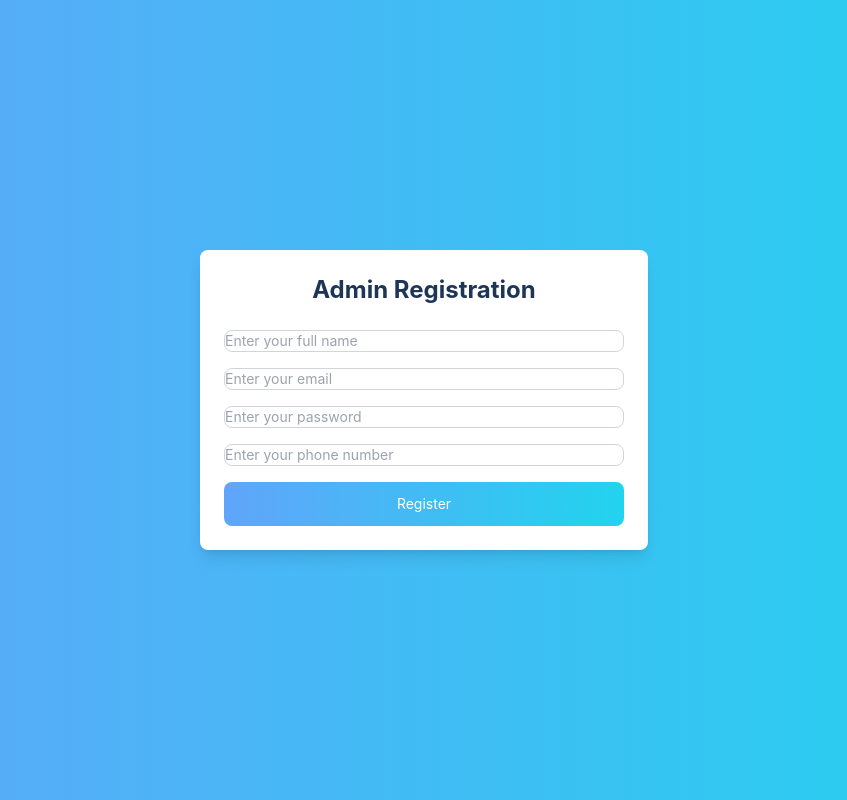
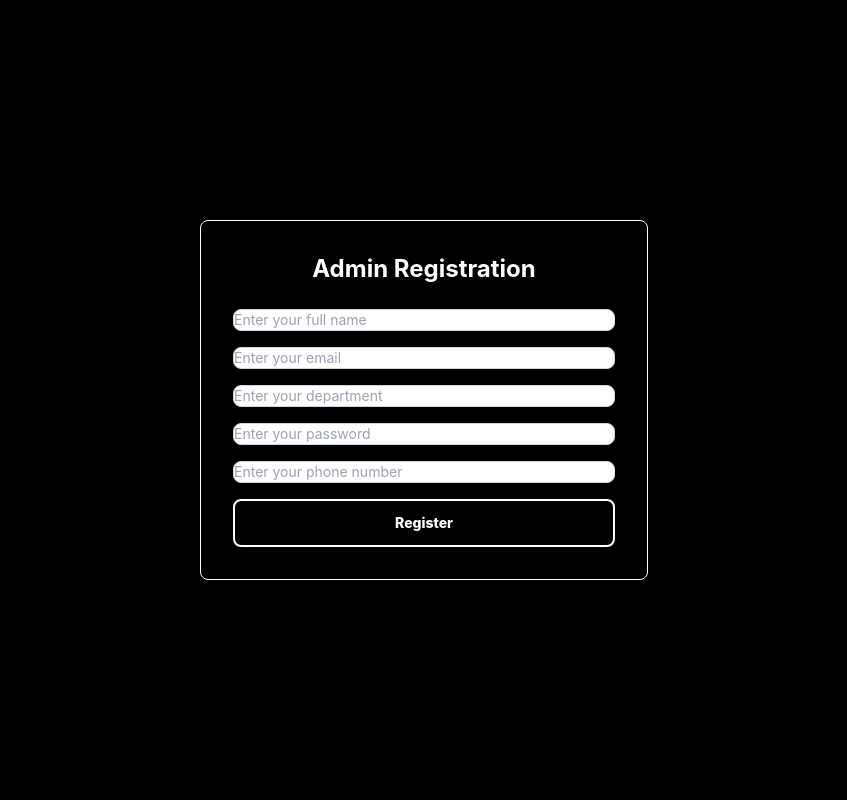
Before and after one commit to santhosh2k05/Book, a React (Vite) app in the folder frontend/: page /AdminRegister in a window 1280 px wide. Shown: the whole page, without its empty margins (216-1063 px from the left). Built offline with nearby package versions, Linux system fonts and the light colour scheme.

Commit message:
adddepinform

```diff
--- a/frontend/src/components/AdminRegister.jsx
+++ b/frontend/src/components/AdminRegister.jsx
@@ -27,9 +27,9 @@ const AdminRegister = () => {
   };
 
   return (
-    <div className="flex justify-center items-center h-screen bg-gradient-to-r from-blue-400 to-cyan-400">
-      <div className="w-full max-w-md p-6 bg-white rounded-lg shadow-lg">
-        <h2 className="text-2xl font-bold text-center mb-6">Admin Registration</h2>
+    <div className="flex justify-center items-center h-screen bg-gradient-to-r bg-black">
+      <div className="w-full max-w-md bg-black shadow-lg border border-white p-8 rounded-lg">
+        <h2 className="text-2xl font-bold text-center text-white mb-6">Admin Registration</h2>
         <form className="space-y-4" onSubmit={handleRegister}>
           <TextInput
             label="Full Name"
@@ -48,6 +48,15 @@ const AdminRegister = () => {
             onChange={handleChange}
             required
             placeholder="Enter your email"
+          />
+          <TextInput
+            label="Department"
+            name="AdminDep"
+            type="Department"
+            value={adminDetails.AdminEmail}
+            onChange={handleChange}
+            required
+            placeholder="Enter your department"
           />
           <TextInput
             label="AdminPassword"
@@ -69,8 +78,7 @@ const AdminRegister = () => {
           />
           <Button
             type="submit"
-            gradientDuoTone="cyanToBlue"
-            className="w-full py-3"
+            className="w-full text-lg px-8 py-3 font-extrabold text-white border-2 border-white hover:shadow-lg hover:shadow-white focus:outline-none focus:ring-2 focus:ring-white focus:ring-opacity-50 transform hover:scale-105 transition-transform duration-300"
           >
             Register
           </Button>
--- a/frontend/src/components/Register.jsx
+++ b/frontend/src/components/Register.jsx
@@ -137,7 +137,6 @@ const Register = () => {
                     {/* Register Button */}
                     <Button
                         type="submit"
-                        gradientDuoTone="cyanToBlue"
                         className="w-full text-lg px-8 py-3 font-extrabold text-white border-2 border-white hover:shadow-lg hover:shadow-white focus:outline-none focus:ring-2 focus:ring-white focus:ring-opacity-50 transform hover:scale-105 transition-transform duration-300"
                     >
                         Register
```
